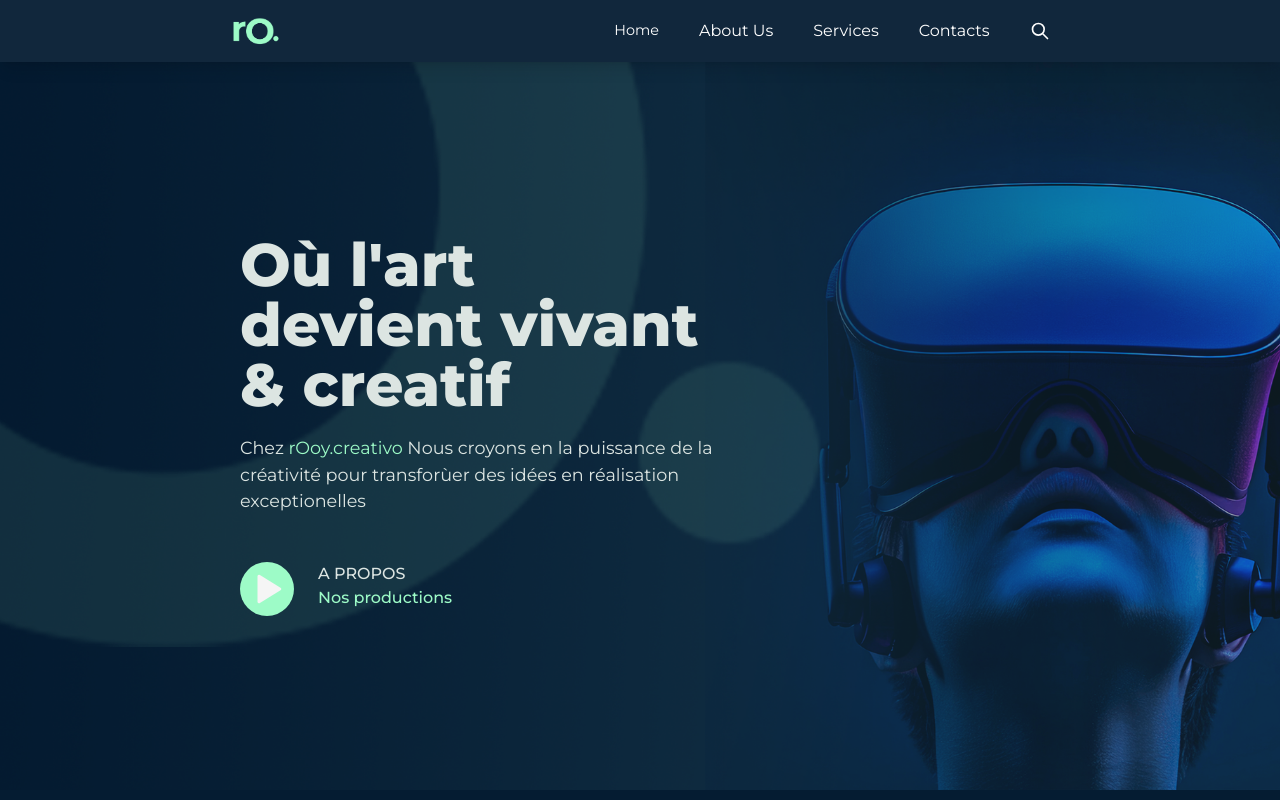
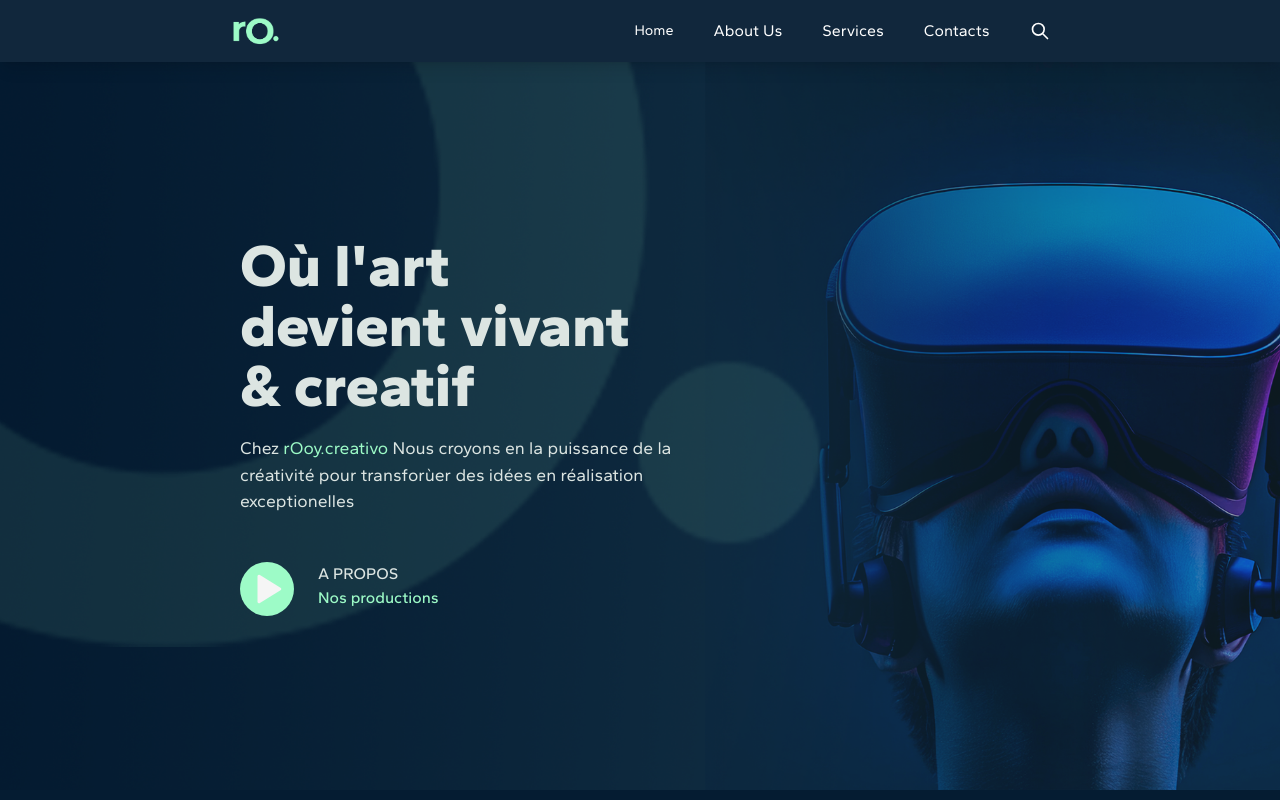
Before and after one commit to romeokany187/forRooy, a Next.js app: page / in a window 1280 px wide. Shown: the top 800 px of the page. Built offline with nearby package versions, Linux system fonts and the light colour scheme.

Commit message:
rechange

```diff
--- a/app/layout.jsx
+++ b/app/layout.jsx
@@ -1,8 +1,8 @@
-import { Montserrat } from "next/font/google";
+import { Gantari } from "next/font/google";
 import "./globals.css";
 import NavBar from "@/components/Navbar";
 import Footer from "@/components/Footer";
-const montserrat = Montserrat({ subsets: ["latin"] });
+const gantari = Gantari({ subsets: ["latin"] });
 
 export const metadata = {
   title: "Create Next App",
@@ -12,7 +12,7 @@ export const metadata = {
 export default function RootLayout({ children }) {
   return (
     <html lang="en">
-      <body className={montserrat.className}>
+      <body className={gantari.className}>
         <NavBar />
         {children}
         <Footer />
```
